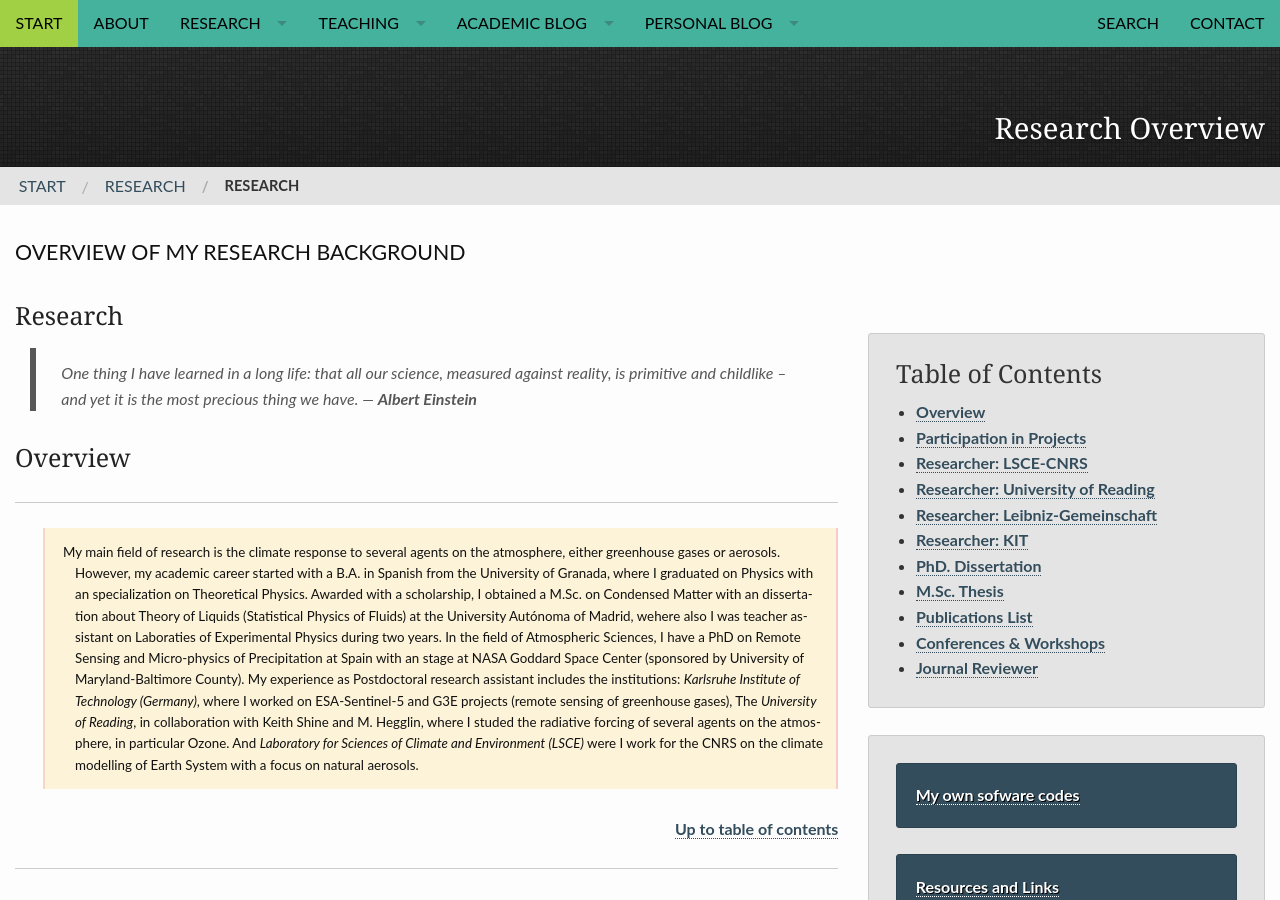
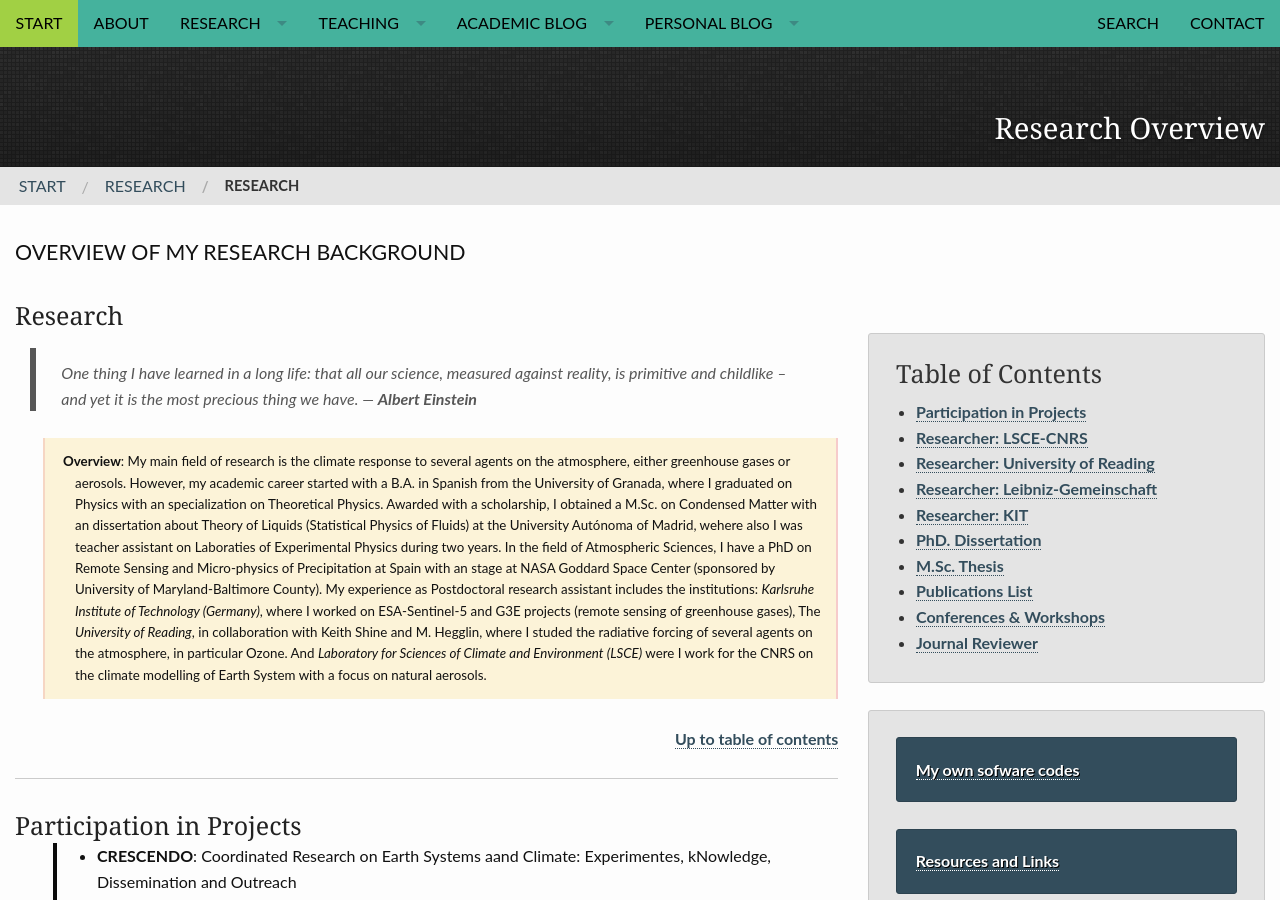
Before and after one commit to RCHG/rchg.github.io, a Jekyll site: the page built from pages/research_overview.md, in a window 1280 px wide and 900 px high. Built offline with Jekyll 4.4.1, drawn with Linux system fonts in a browser that asks for light colours; nearby versions of some CDN libraries; comment, search, counter and statistics services are not loaded.

Commit message:
Update research_overview.md

```diff
--- a/pages/research_overview.md
+++ b/pages/research_overview.md
@@ -31,13 +31,9 @@
 
 > One thing I have learned in a long life: that all our science, measured against reality, is primitive and childlike -- and yet it is the most precious thing we have. ― **Albert Einstein**
 
-### Overview
----
 
-My main field of research is the climate response to several agents on the atmosphere, either greenhouse gases or aerosols. However, my academic career started with a B.A. in Spanish from the University of Granada, where I graduated on Physics with an specialization on Theoretical Physics. Awarded with a scholarship, I obtained a M.Sc. on Condensed Matter with an dissertation about Theory of Liquids (Statistical Physics of Fluids) at the University Autónoma of Madrid, wehere also I was teacher assistant on Laboraties of Experimental Physics during two years. In the field of Atmospheric Sciences, I have a PhD on Remote Sensing and Micro-physics of Precipitation at Spain with an stage at NASA Goddard Space Center (sponsored by University of Maryland-Baltimore County). My experience as Postdoctoral research assistant includes the institutions: *Karlsruhe Institute of Technology (Germany)*, where I worked on ESA-Sentinel-5 and G3E projects (remote sensing of greenhouse gases), The *University of Reading*, in collaboration with Keith Shine and M. Hegglin, where I studed the radiative forcing of several agents on the atmosphere, in particular Ozone. And *Laboratory for Sciences of Climate and Environment (LSCE)* were I work for the CNRS on the climate modelling of Earth System with a focus on natural aerosols.
+**Overview**: My main field of research is the climate response to several agents on the atmosphere, either greenhouse gases or aerosols. However, my academic career started with a B.A. in Spanish from the University of Granada, where I graduated on Physics with an specialization on Theoretical Physics. Awarded with a scholarship, I obtained a M.Sc. on Condensed Matter with an dissertation about Theory of Liquids (Statistical Physics of Fluids) at the University Autónoma of Madrid, wehere also I was teacher assistant on Laboraties of Experimental Physics during two years. In the field of Atmospheric Sciences, I have a PhD on Remote Sensing and Micro-physics of Precipitation at Spain with an stage at NASA Goddard Space Center (sponsored by University of Maryland-Baltimore County). My experience as Postdoctoral research assistant includes the institutions: *Karlsruhe Institute of Technology (Germany)*, where I worked on ESA-Sentinel-5 and G3E projects (remote sensing of greenhouse gases), The *University of Reading*, in collaboration with Keith Shine and M. Hegglin, where I studed the radiative forcing of several agents on the atmosphere, in particular Ozone. And *Laboratory for Sciences of Climate and Environment (LSCE)* were I work for the CNRS on the climate modelling of Earth System with a focus on natural aerosols.
 {:.smallblock}
-
-
 
 [comment]: <> (My research background cover several fields and a broad set of methodologies both theoretical and experimental, with a strong focus on computational tools. My initial formation is Physics with an specialization on Theoretical Physics. This side was developed during my M.Sc. in Condensed Matter which was related with Statistical Physics in a theoretical field of Theory of Liquids. However my interest has been moved to the field of Atmospheric Sciences and Remote Sensing. Therefore the main scope of my PhD was related with Micro-physics of rainfall and remote sensing of precipitation, which also involves Applied Statistics. Actually I am working at the field of Remote Sensing of Trace Gases, this improves my knowledge on radiative transfer theory, inverse problem,satellite product, and spectroscopy)
 
@@ -49,10 +45,10 @@
 ### Participation in Projects
 
 
-- **CRESCENDO**: Coordinated Research on Earth Systems aand Climate: Experimentes, kNowledge, Dissemination and Outreach
-- **AerChemMIP**: Aerosols and Chemistry Model Intercomparison Project
-- **AeroCOM Phase III**: Aerosol Comparisons between Observations and Models
-- **CCMI**: Chemistry-Climate Model Initiative
+ - **CRESCENDO**: Coordinated Research on Earth Systems aand Climate: Experimentes, kNowledge, Dissemination and Outreach
+ - **AerChemMIP**: Aerosols and Chemistry Model Intercomparison Project
+ - **AeroCOM Phase III**: Aerosol Comparisons between Observations and Models
+ - **CCMI**: Chemistry-Climate Model Initiative
 {:.smallquote}
 
 ---
@@ -67,6 +63,7 @@
 - **CRESCENDO-2019-GA**: *CRESCENDO-ESMs intercomparison: mineral dust aerosols*, **R. Checa-Garcia**, Yves Balkanski, B. Marticorena , P. Nabat , T. Bergman , T. van Noije , D. Olivié , M. Schulz , F. O’Connor , M. Dalvi , C. Dearden, M. Michou , C. Scott and K. Carslaw.
 - **EGU-2019 conference**: *Evaluation of natural marine aerosol in five Earth System Models*. Dirk Olivié, Michael Schulz, Øyvind Seland, Alf Kirkevåg, Twan van Noije, Tommi Bergman, Declan O’Donnell (3), Martine Michou (4), Pierre Nabat, Ken Carslaw, Chris Dearden, MohitDalvi, Fiona O’Connor, **Ramiro Checa-Garcia** and Yves Balkanski.
 - **CRESCENDO-2018-GA**: *Observational constraints to improve Dust natural cycle in ESMs*, *Ramiro Checa-Garcia* , Yves Balkanski, Beatrice Marticorena, Samuel Albani, Tommi Bergman, Twan van Noije, Dirk Olivie, Martine Michou, Catherine Scott and Ken Carslaw.
+{:.smallquote}
 
 <small markdown="1">[Up to table of contents](#toc)</small>
 {: .text-right }
```
